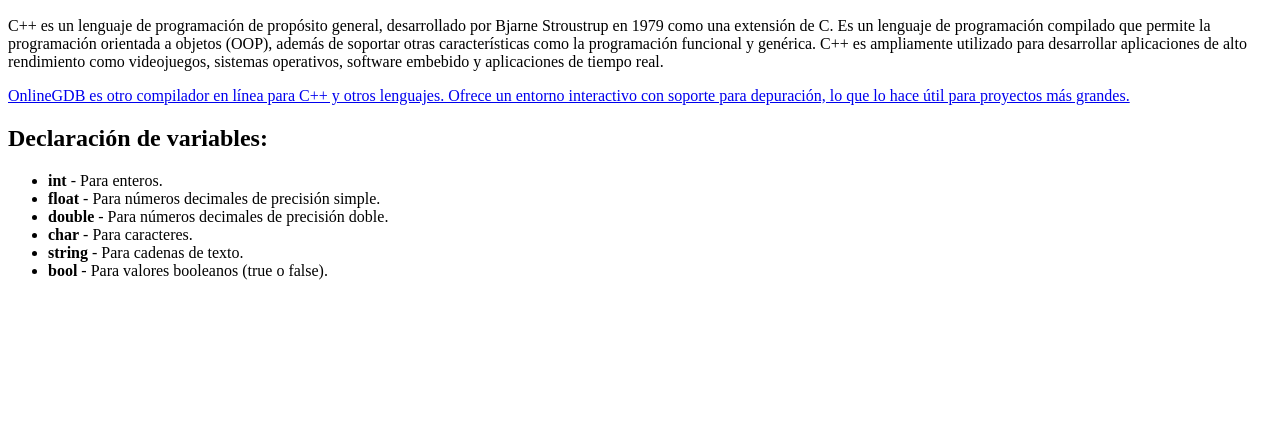
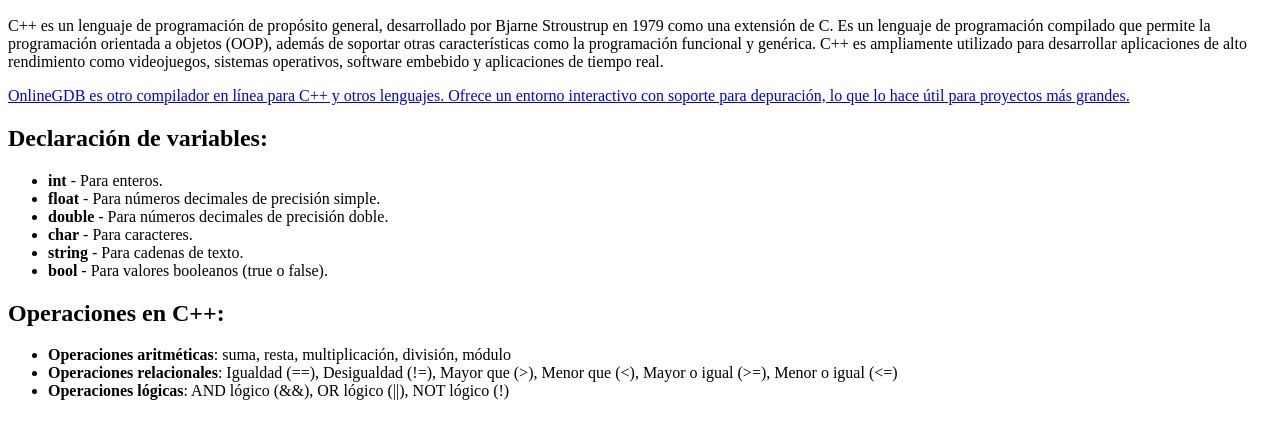
Before and after one commit to IvDrko/pages, a plain HTML site: page docs/index.html in a window 1280 px wide. Shown: the part 110-548 px from the top of the page. Drawn offline with Linux system fonts and the light colour scheme.

Commit message:
#3 Operaciones en C++

```diff
--- a/docs/index.html
+++ b/docs/index.html
@@ -21,4 +21,12 @@
                 <li><strong>bool</strong> - Para valores booleanos (true o false).</li>
             </ul>
         </section>
+        <section>
+            <h2>Operaciones en C++:</h2>
+            <ul>
+                <li><strong>Operaciones aritméticas</strong>: suma, resta, multiplicación, división, módulo</li>
+                <li><strong>Operaciones relacionales</strong>: Igualdad (==), Desigualdad (!=), Mayor que (>), Menor que (<), Mayor o igual (>=), Menor o igual (<=)</li>
+                <li><strong>Operaciones lógicas</strong>: AND lógico (&&), OR lógico (||), NOT lógico (!)</li>
+            </ul>
+        </section>
 </html>
```
